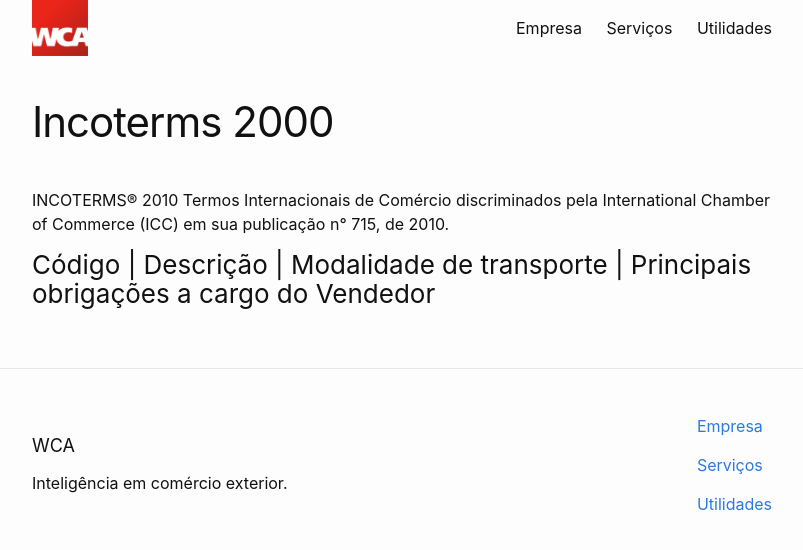
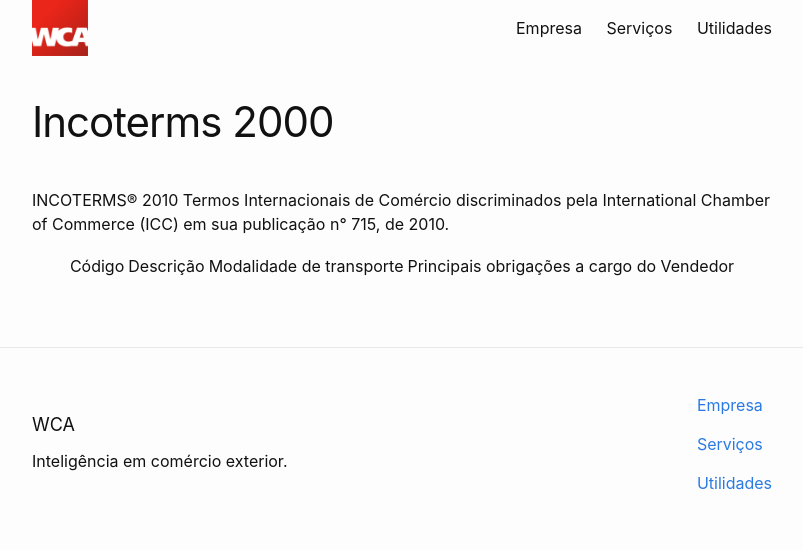
Before and after one commit to WCAComex/wcacomex.github.io, a Jekyll site: the page built from _utilidades/incoterms-2000.markdown, in a window 1280 px wide. Shown: the top 550 px of the page, without its empty margins (238-1041 px from the left). Built offline with Jekyll 4.4.1, drawn with Linux system fonts in a browser that asks for light colours.

```diff
--- a/_utilidades/incoterms-2000.markdown
+++ b/_utilidades/incoterms-2000.markdown
@@ -6,4 +6,4 @@ date: 2017-10-23 00:17:00 -02:00
 INCOTERMS® 2010
 Termos Internacionais de Comércio discriminados pela International Chamber of Commerce (ICC) em sua publicação n° 715, de 2010.
 
-### Código | Descrição | Modalidade de transporte | Principais obrigações a cargo do Vendedor
+Código|Descrição|Modalidade de transporte|Principais obrigações a cargo do Vendedor
```
